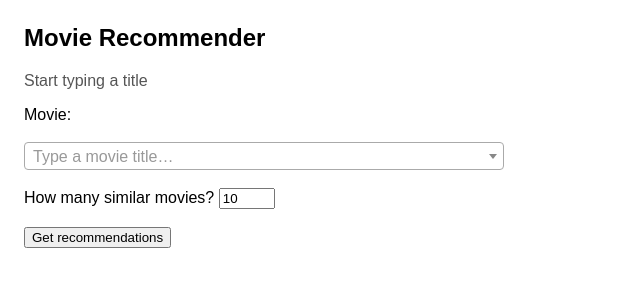
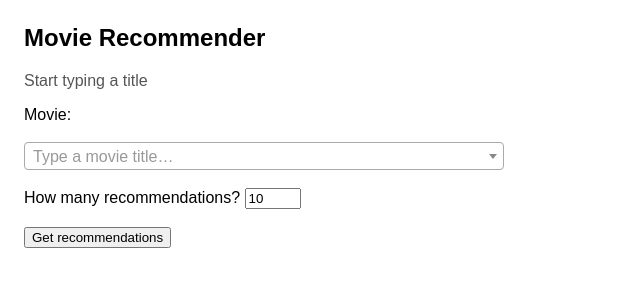
Before and after one commit to cameroncochrane/Movie-Prediction, a Flask app: page / in a window 1280 px wide. Shown: the top 300 px of the page, without its empty margins (0-640 px from the left). Run offline with Flask 3, Linux system fonts and the light colour scheme; parts of the project's set-up code (start-up, migrations or seed data) failed here and were passed over; some libraries are stand-ins or nearby versions.

Commit message:
Update recommendation functionality and improve UI labels
- Added a comment in the recommend function to clarify the purpose of the return statement in app.py.
- Changed the label in index.html from "How many similar movies?" to "How many recommendations?" for better clarity.

```diff
--- a/app.py
+++ b/app.py
@@ -60,7 +60,7 @@ def recommend():
     selected_row = catalogue.loc[catalogue["id"] == movie_id].iloc[0].to_dict()
     recs = recommender.recommend_by_id(movie_id=movie_id, top_n=top_n)
 
-    return render_template("results.html", selected=selected_row, recs=recs)
+    return render_template("results.html", selected=selected_row, recs=recs) #Return the 'recommendations' page (saved as "results.html")
 
 
 if __name__ == "__main__":
--- a/templates/index.html
+++ b/templates/index.html
@@ -29,7 +29,7 @@
 
       <br/><br/>
 
-      <label>How many similar movies?</label>
+      <label>How many recommendations?</label>
       <input name="top_n" type="number" min="1" max="50" value="10" />
 
       <br/><br/>
```
Also changed, not shown: 1 other file.
